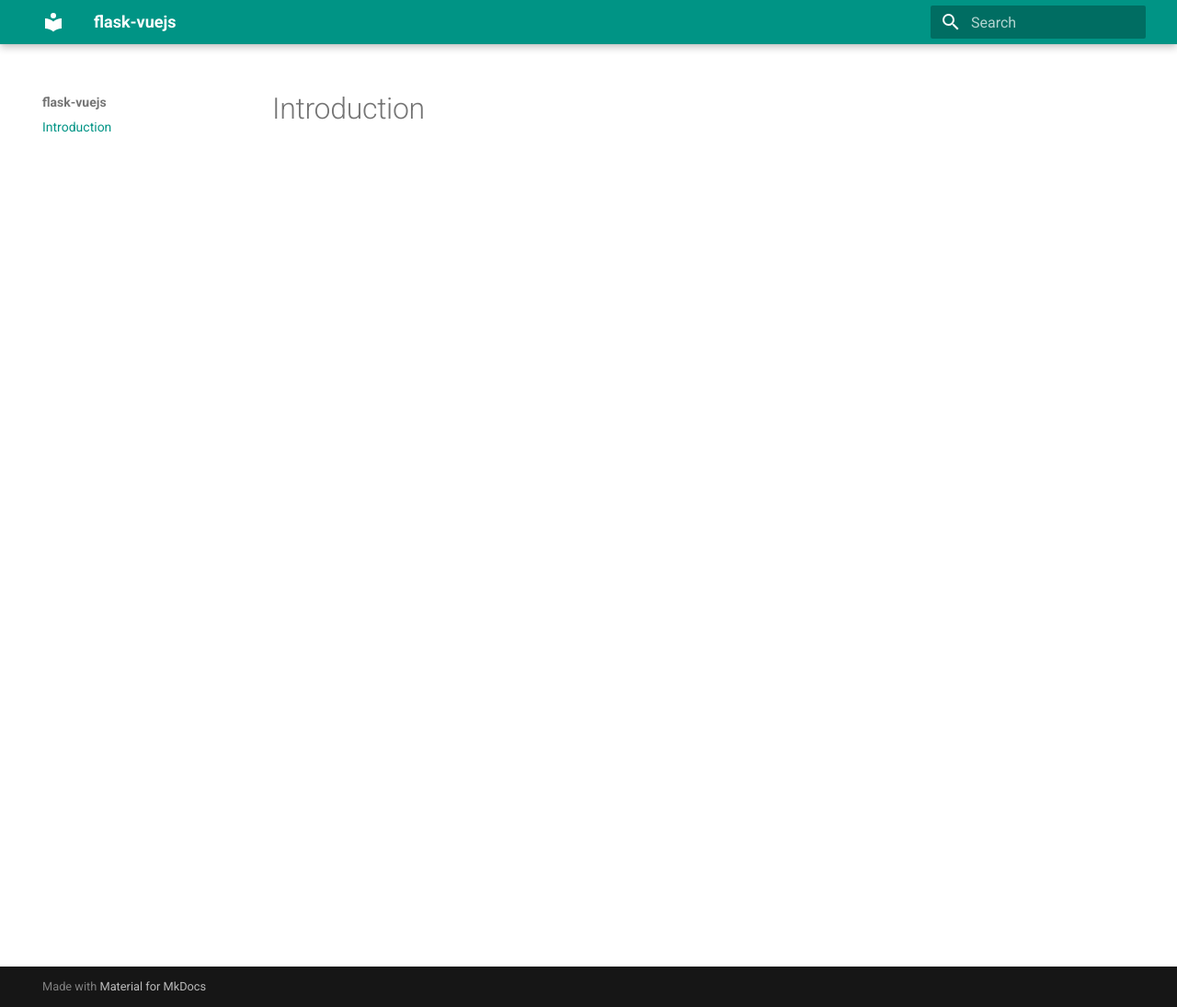
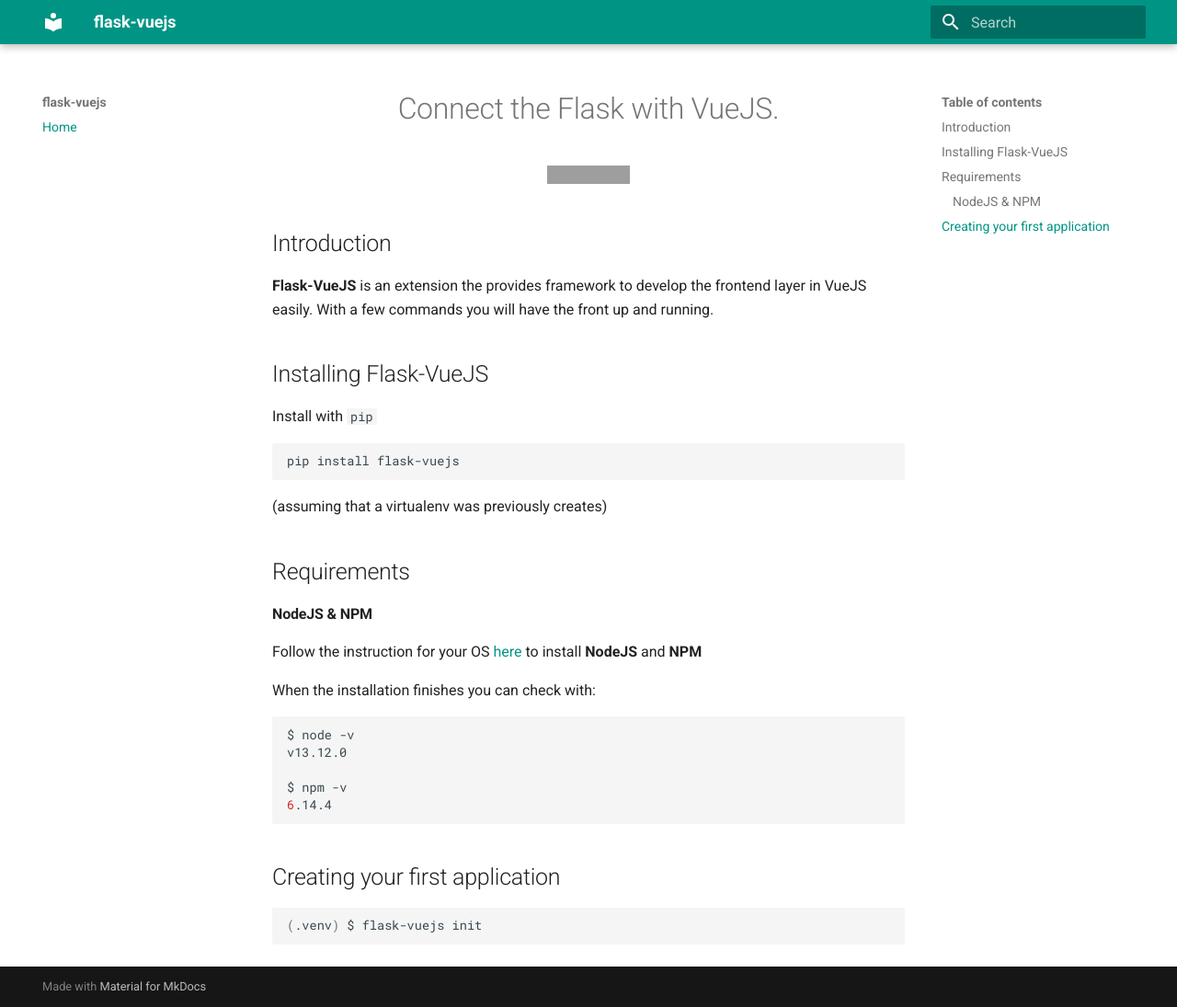
Before and after one commit to marcuxyz/flaskvue-documentation, an MkDocs documentation site: the page built from docs/index.md, in a window 1280 px wide and 1095 px high. Shown: the whole window at 92% size. Built offline with MkDocs 1.6.1 and Material for MkDocs 9.7.7, drawn with Linux system fonts in a browser that asks for light colours; grey boxes are pictures that could not be loaded.

Commit message:
add requirements

````diff
--- a/docs/index.md
+++ b/docs/index.md
@@ -1 +1,42 @@
-# Introduction
+<h1 align="center">
+  Connect the Flask with VueJS.
+</h1>
+
+<p align="center">
+<img alt="GitHub top language" src="https://img.shields.io/github/languages/top/pacotei/flask-vuejs">
+</p>
+
+## Introduction
+
+**Flask-VueJS** is an extension the provides framework to develop the frontend layer in VueJS easily. With a few commands you will have the front up and running.
+
+## Installing Flask-VueJS
+
+Install with `pip`
+
+    pip install flask-vuejs
+
+ (assuming that a virtualenv was previously creates)
+
+## Requirements
+
+
+#### NodeJS & NPM
+
+Follow the instruction for your OS [here](https://nodejs.org/en/download/package-manager/) to install **NodeJS** and **NPM**
+
+When the installation finishes you can check with:
+```sh
+$ node -v
+v13.12.0
+
+$ npm -v
+6.14.4
+```
+
+
+## Creating your first application
+
+```sh
+(.venv) $ flask-vuejs init
+```
````
